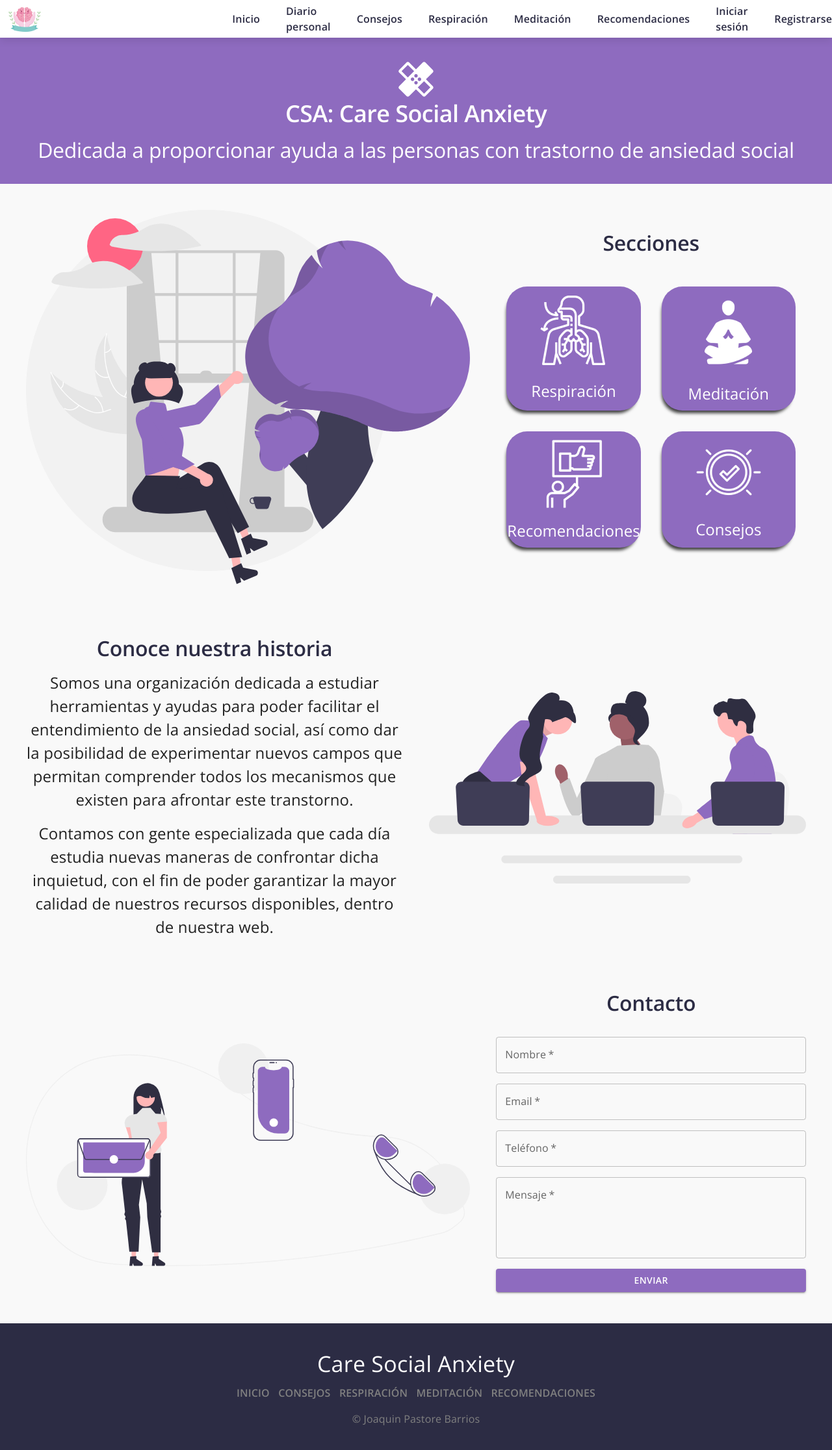
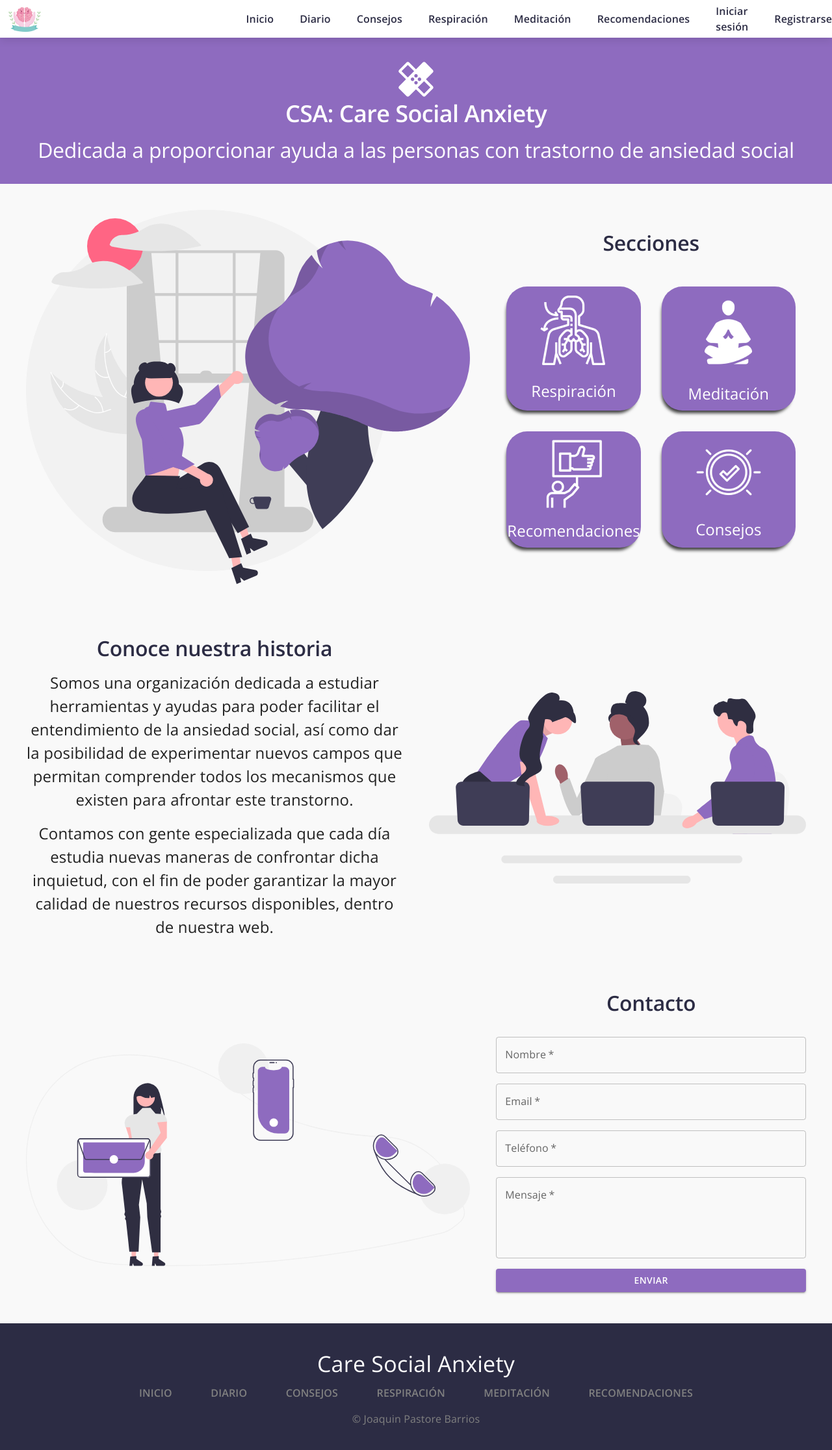
Before and after one commit to JoaquinJPB/TFG, a React (Create React App) app: page / in a window 1280 px wide. Shown: the top 2232 px of the page at 65% size. Built offline with nearby package versions, Linux system fonts and the light colour scheme; no server answers.

Commit message:
Fix: Journal now appears at footer

```diff
--- a/package.json
+++ b/package.json
@@ -24,7 +24,6 @@
     "react-toastify": "^9.0.8",
     "redux": "^4.2.0",
     "styled-components": "^5.3.5",
-    "swiper": "^8.4.5",
     "web-vitals": "^2.1.4"
   },
   "scripts": {
--- a/src/components/Navigation.jsx
+++ b/src/components/Navigation.jsx
@@ -57,7 +57,7 @@ const Navigation = () => {
                 Inicio
               </Link>
               <Link to="/journal" className={styles.items}>
-                Diario personal
+                Diario
               </Link>
               <Link to="/advice" className={styles.items}>
                 Consejos
--- a/src/components/StickyFooter.jsx
+++ b/src/components/StickyFooter.jsx
@@ -18,11 +18,11 @@ export default function StickyFooter() {
         backgroundColor: "var(--secondaryColor)",
         position: 'relative',
         bottom: '0',
-        marginTop: '3rem'
+        marginTop: '3rem',
       }}
     >
       <CssBaseline />
-      <Container component="main" sx={{ padding:5 }} maxWidth="sm">
+      <Container component="main" sx={{ padding:5 }} maxWidth='md'>
         <Typography
           variant="h4"
           component="h1"
@@ -42,6 +42,7 @@ export default function StickyFooter() {
           className={styles.footerBoxLink}
         >
           <Link to="/" className={styles.footerItemLink}>Inicio</Link>
+          <Link to="/journal" className={styles.footerItemLink}>Diario</Link>
           <Link to="/advice" className={styles.footerItemLink}>Consejos</Link>
           <Link to="/breathing" className={styles.footerItemLink}>Respiración</Link>
           <Link to="/meditation" className={styles.footerItemLink}>Meditación</Link>
--- a/src/components/UserDataLayout.jsx
+++ b/src/components/UserDataLayout.jsx
@@ -27,14 +27,6 @@ const UserDataLayout = ({ userName, fullName, userEmail}) => {
               <h2>{userName}</h2>
               <span>{userEmail}</span>
             </div>
-              <Button
-                type="submit"
-                variant="contained"
-                fullWidth
-                sx={{ fontWeight: "bold" }}
-              >
-                Cambiar detalles de la cuenta
-              </Button>
           </div>
         </div>
       </Grid>
--- a/src/pages/Profile.jsx
+++ b/src/pages/Profile.jsx
@@ -3,7 +3,6 @@ import UserDataLayout from "../components/UserDataLayout"
 
 const Profile = () => {
   const user = useSelector((state) => state.user)
-  console.log(user.user)
   return (
     <UserDataLayout
       userName={user.data.username}
--- a/src/pages/Signup.jsx
+++ b/src/pages/Signup.jsx
@@ -29,6 +29,7 @@ const Signup = () => {
   } = useForm()
 
   const handleSubmitRegister = () => {
+    console.log(username, email.toLowerCase(), password)
     signUpUser(username, email.toLowerCase(), password)
   }
 
@@ -98,12 +99,11 @@ const Signup = () => {
                 />
                 {errors.username && (
                   <Typography
-                    fullWidth
                     sx={{
                       color: "red",
                     }}
                   >
-                    Escriba un nombre válido.
+                    Escriba un nombre válido. Minimo
                   </Typography>
                 )}
               </Grid>
@@ -128,7 +128,6 @@ const Signup = () => {
                 />
                 {errors.email && (
                   <Typography
-                    fullWidth
                     sx={{
                       color: "red",
                     }}
@@ -160,7 +159,6 @@ const Signup = () => {
                 />
                 {errors.password && (
                   <Typography
-                    fullWidth
                     sx={{
                       color: "red",
                     }}
```
Also changed, not shown: 1 other file (tests, documents, lock files or other folders).
